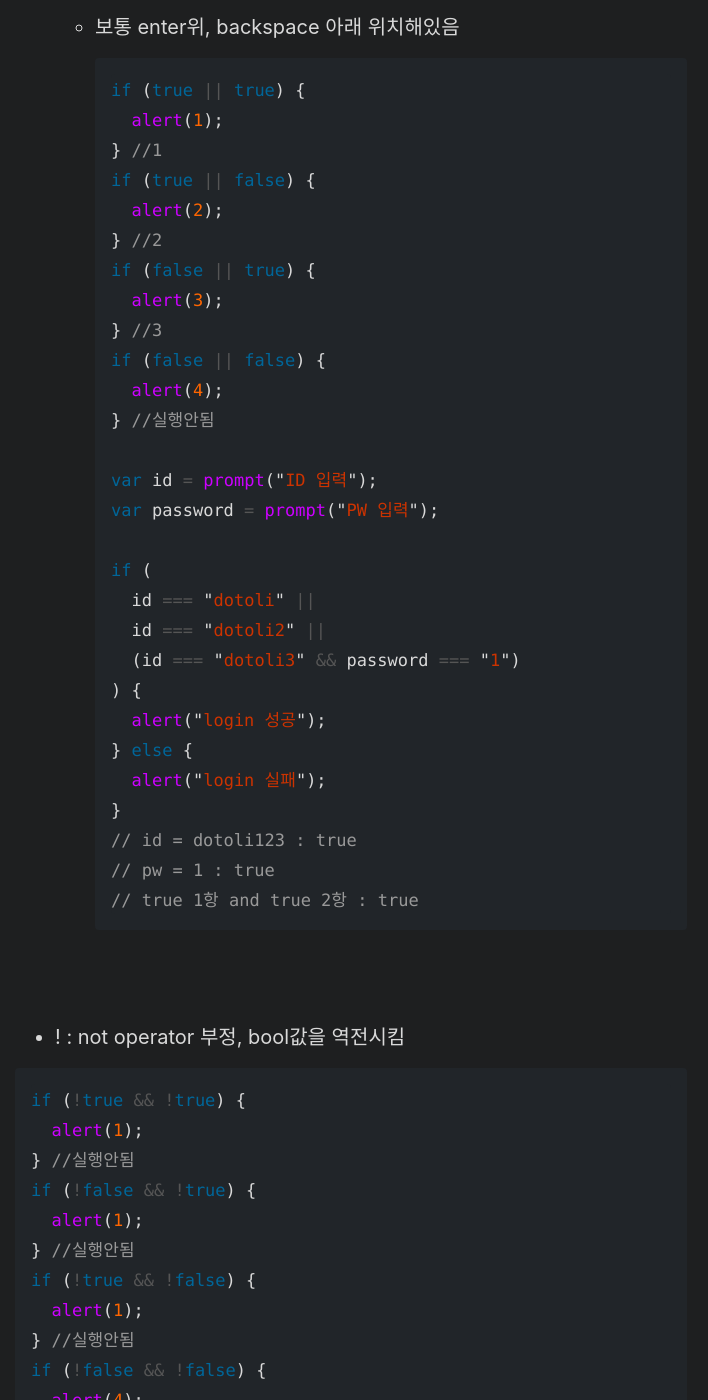
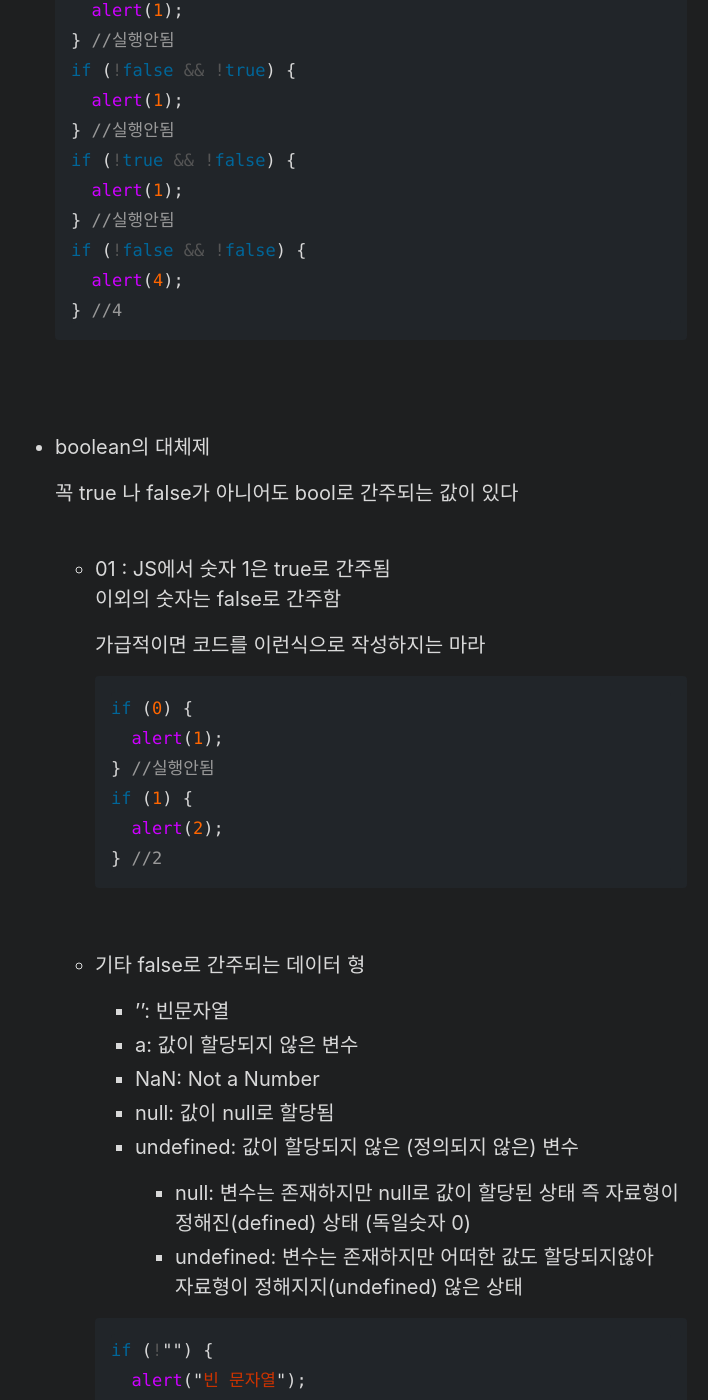
Before and after one commit to Dev-Dotoli/dev-dotoli.github.com, a Jekyll site: the page built from _posts/2022-03-04-JS-12.md, in a window 1280 px wide and 1400 px high, scrolled down 623 px. Shown: the whole window, without its empty margins (289-997 px from the left). Built offline with Jekyll 4.4.1, drawn with Linux system fonts in a browser that asks for light colours; some of the changed text lies outside the part shown.

Commit message:
Docs: add contents ! not operator, boolean

````diff
--- a/_posts/2022-03-04-JS-12.md
+++ b/_posts/2022-03-04-JS-12.md
@@ -16,57 +16,77 @@ demo8.html
 
 <br>
 
-- ||: or operator - 좌우항중 하나라도 true이면 true<br>
+- ! : not operator 부정, bool값을 역전시킴
 
-  - |: pipe, verti-bar(vbar), stick, vertical slash등 으로 불림<br>
-  - 보통 enter위, backspace 아래 위치해있음
-
-    ```javascript
-    if (true || true) {
-      alert(1);
-    } //1
-    if (true || false) {
-      alert(2);
-    } //2
-    if (false || true) {
-      alert(3);
-    } //3
-    if (false || false) {
-      alert(4);
-    } //실행안됨
-
-    var id = prompt("ID 입력");
-    var password = prompt("PW 입력");
-
-    if (
-      id === "dotoli" ||
-      id === "dotoli2" ||
-      (id === "dotoli3" && password === "1")
-    ) {
-      alert("login 성공");
-    } else {
-      alert("login 실패");
-    }
-    // id = dotoli123 : true
-    // pw = 1 : true
-    // true 1항 and true 2항 : true
-    ```
+  ```javascript
+  if (!true && !true) {
+    alert(1);
+  } //실행안됨
+  if (!false && !true) {
+    alert(1);
+  } //실행안됨
+  if (!true && !false) {
+    alert(1);
+  } //실행안됨
+  if (!false && !false) {
+    alert(4);
+  } //4
+  ```
 
 <br><br>
 
-- ! : not operator 부정, bool값을 역전시킴
+- boolean의 대체제
 
-```javascript
-if (!true && !true) {
-  alert(1);
-} //실행안됨
-if (!false && !true) {
-  alert(1);
-} //실행안됨
-if (!true && !false) {
-  alert(1);
-} //실행안됨
-if (!false && !false) {
-  alert(4);
-} //4
-```
+  꼭 true 나 false가 아니어도 bool로 간주되는 값이 있다<br><br>
+
+  - 01 : JS에서 숫자 1은 true로 간주됨<br>
+    이외의 숫자는 false로 간주함
+
+    가급적이면 코드를 이런식으로 작성하지는 마라
+
+    ```javascript
+    if (0) {
+      alert(1);
+    } //실행안됨
+    if (1) {
+      alert(2);
+    } //2
+    ```
+
+  <br>
+
+  - 기타 false로 간주되는 데이터 형
+
+    - '': 빈문자열
+    - a: 값이 할당되지 않은 변수
+    - NaN: Not a Number
+    - null: 값이 null로 할당됨
+    - undefined: 값이 할당되지 않은 (정의되지 않은) 변수
+
+      - null:
+        변수는 존재하지만 null로 값이 할당된 상태
+        즉 자료형이 정해진(defined) 상태 (독일숫자 0)
+      - undefined:
+        변수는 존재하지만 어떠한 값도 할당되지않아<br>
+        자료형이 정해지지(undefined) 않은 상태
+
+    ```javascript
+    if (!"") {
+      alert("빈 문자열");
+    } //빈 문자열
+    var a;
+    if (!a) {
+      alert("값이 할당되지 않은 변수");
+    } //값이 할당되지 않은 변수
+    if (!NaN) {
+      alert("NaN");
+    } //NaN
+    if (!null) {
+      alert("null");
+    } //null
+    if (!undefined) {
+      alert("undefined");
+    } //undefined
+
+    //false로  간주되는 값들이므로 !붙여서 alert을 실행시킴
+    ```
````
